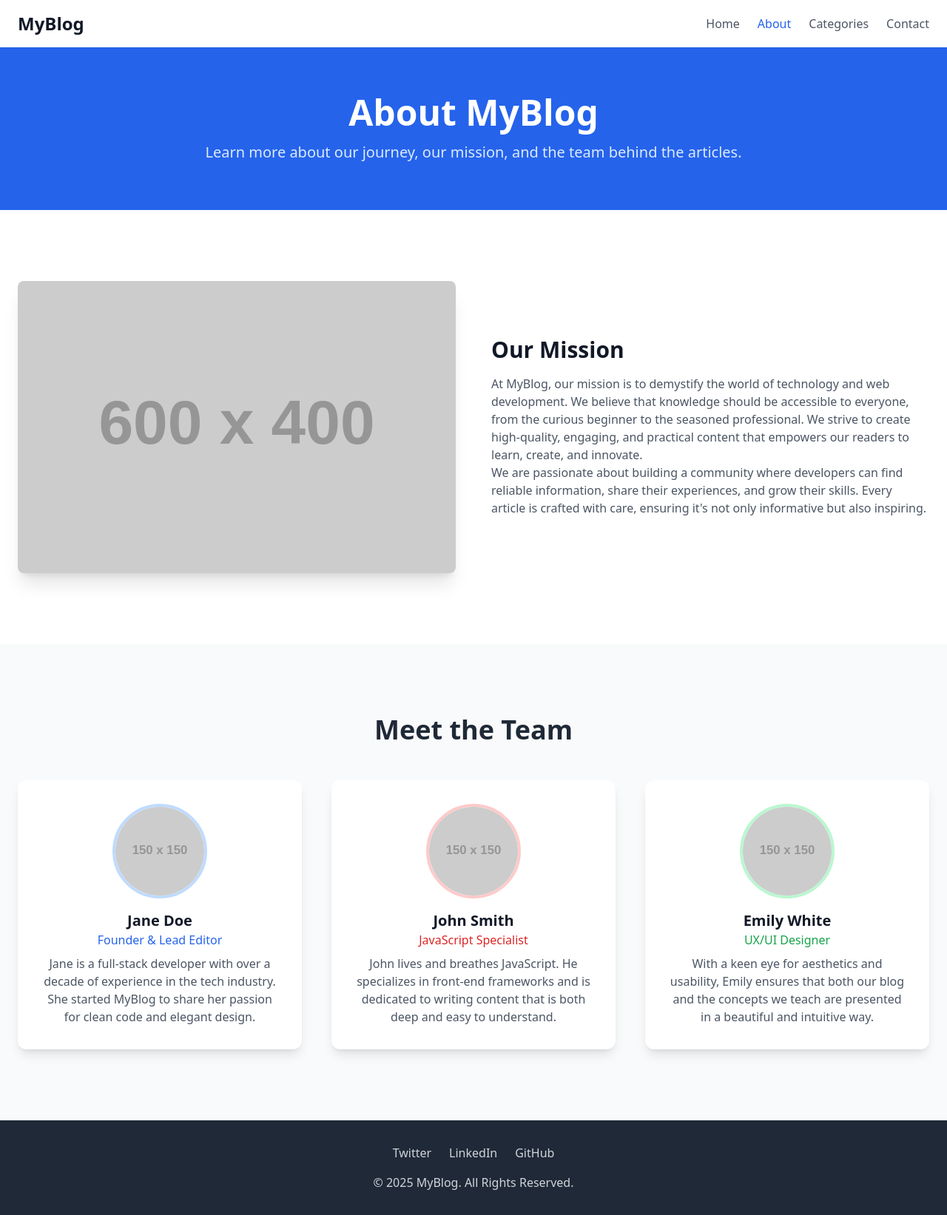
After one commit to Riteshhpawar23/Blogsite, a Django app: page /about/ in a window 1280 px wide. The commit adds this page. Shown: the whole page at 74% size. Run offline with Django 5.2, Linux system fonts and the light colour scheme; grey boxes labelled with a size stand in for pictures from a placeholder-image service; some libraries are stand-ins or nearby versions.

```diff
--- /dev/null
+++ b/Templates/about.html
@@ -0,0 +1,133 @@
+<!DOCTYPE html>
+<html lang="en">
+<head>
+    <meta charset="UTF-8">
+    <meta name="viewport" content="width=device-width, initial-scale=1.0">
+    <title>About Us | My Awesome Blog</title>
+    <!-- Tailwind CSS CDN -->
+    <script src="https://cdn.tailwindcss.com"></script>
+    <!-- Google Fonts - Inter -->
+    <link rel="preconnect" href="https://fonts.googleapis.com">
+    <link rel="preconnect" href="https://fonts.gstatic.com" crossorigin>
+    <link href="https://fonts.googleapis.com/css2?family=Inter:wght@400;500;600;700;800&display=swap" rel="stylesheet">
+    <!-- Custom Stylesheet -->
+    <link rel="stylesheet" href="style.css">
+</head>
+<body class="bg-gray-50 text-gray-800">
+
+    <!-- Header Section -->
+    <header class="bg-white shadow-sm sticky top-0 z-50">
+        <nav class="container mx-auto px-6 py-4 flex justify-between items-center">
+            <div>
+                <a href="index.html" class="text-2xl font-bold text-gray-900">MyBlog</a>
+            </div>
+            <div class="hidden md:flex items-center space-x-6">
+                <a href="index.html" class="text-gray-600 hover:text-blue-600 transition duration-300">Home</a>
+                <a href="about.html" class="text-blue-600 hover:text-blue-700 transition duration-300 font-medium">About</a>
+                <a href="#" class="text-gray-600 hover:text-blue-600 transition duration-300">Categories</a>
+                <a href="#" class="text-gray-600 hover:text-blue-600 transition duration-300">Contact</a>
+            </div>
+            <!-- Mobile Menu Button -->
+            <div class="md:hidden">
+                <button id="menu-btn" class="text-gray-600 hover:text-gray-900 focus:outline-none">
+                    <svg class="w-6 h-6" fill="none" stroke="currentColor" viewBox="0 0 24 24" xmlns="http://www.w3.org/2000/svg"><path stroke-linecap="round" stroke-linejoin="round" stroke-width="2" d="M4 6h16M4 12h16m-7 6h7"></path></svg>
+                </button>
+            </div>
+        </nav>
+        <!-- Mobile Menu -->
+        <div id="mobile-menu" class="md:hidden hidden px-6 pb-4 space-y-2">
+             <a href="index.html" class="block text-gray-600 hover:text-blue-600 transition duration-300">Home</a>
+             <a href="about.html" class="block text-blue-600 hover:text-blue-700 transition duration-300 font-medium">About</a>
+             <a href="#" class="block text-gray-600 hover:text-blue-600 transition duration-300">Categories</a>
+             <a href="#" class="block text-gray-600 hover:text-blue-600 transition duration-300">Contact</a>
+        </div>
+    </header>
+
+    <!-- Main Content for About Page -->
+    <main>
+        <!-- Page Header -->
+        <section class="bg-blue-600 text-white py-16">
+            <div class="container mx-auto px-6 text-center">
+                <h1 class="text-4xl md:text-5xl font-extrabold">About MyBlog</h1>
+                <p class="text-lg md:text-xl text-blue-100 mt-4">Learn more about our journey, our mission, and the team behind the articles.</p>
+            </div>
+        </section>
+
+        <!-- Our Mission Section -->
+        <section class="py-16 md:py-24 bg-white">
+            <div class="container mx-auto px-6 grid md:grid-cols-2 gap-12 items-center">
+                <div>
+                    <img src="https://placehold.co/600x400/e0f2fe/0c4a6e?text=Our+Mission" alt="Team working collaboratively" class="rounded-lg shadow-xl">
+                </div>
+                <div class="prose max-w-none lg:prose-lg">
+                    <h2 class="text-3xl font-bold text-gray-900 mb-4">Our Mission</h2>
+                    <p class="text-gray-600">
+                        At MyBlog, our mission is to demystify the world of technology and web development. We believe that knowledge should be accessible to everyone, from the curious beginner to the seasoned professional. We strive to create high-quality, engaging, and practical content that empowers our readers to learn, create, and innovate.
+                    </p>
+                    <p class="text-gray-600">
+                        We are passionate about building a community where developers can find reliable information, share their experiences, and grow their skills. Every article is crafted with care, ensuring it's not only informative but also inspiring.
+                    </p>
+                </div>
+            </div>
+        </section>
+
+        <!-- Meet the Team Section -->
+        <section class="py-16 md:py-24 bg-gray-50">
+            <div class="container mx-auto px-6">
+                <h2 class="text-3xl md:text-4xl font-bold text-center mb-12">Meet the Team</h2>
+                <div class="grid grid-cols-1 sm:grid-cols-2 lg:grid-cols-3 gap-10 text-center">
+
+                    <!-- Team Member 1 -->
+                    <div class="bg-white p-8 rounded-xl shadow-lg transform hover:-translate-y-2 transition-all duration-300">
+                        <img src="https://placehold.co/150x150/a5b4fc/1e1b4b?text=Jane" alt="Jane Doe" class="w-32 h-32 rounded-full mx-auto mb-4 border-4 border-blue-200">
+                        <h3 class="text-xl font-bold text-gray-900">Jane Doe</h3>
+                        <p class="text-blue-600 font-medium mb-2">Founder & Lead Editor</p>
+                        <p class="text-gray-600">Jane is a full-stack developer with over a decade of experience in the tech industry. She started MyBlog to share her passion for clean code and elegant design.</p>
+                    </div>
+
+                    <!-- Team Member 2 -->
+                    <div class="bg-white p-8 rounded-xl shadow-lg transform hover:-translate-y-2 transition-all duration-300">
+                        <img src="https://placehold.co/150x150/fca5a5/450a0a?text=John" alt="John Smith" class="w-32 h-32 rounded-full mx-auto mb-4 border-4 border-red-200">
+                        <h3 class="text-xl font-bold text-gray-900">John Smith</h3>
+                        <p class="text-red-600 font-medium mb-2">JavaScript Specialist</p>
+                        <p class="text-gray-600">John lives and breathes JavaScript. He specializes in front-end frameworks and is dedicated to writing content that is both deep and easy to understand.</p>
+                    </div>
+
+                    <!-- Team Member 3 -->
+                    <div class="bg-white p-8 rounded-xl shadow-lg transform hover:-translate-y-2 transition-all duration-300">
+                        <img src="https://placehold.co/150x150/86efac/052e16?text=Emily" alt="Emily White" class="w-32 h-32 rounded-full mx-auto mb-4 border-4 border-green-200">
+                        <h3 class="text-xl font-bold text-gray-900">Emily White</h3>
+                        <p class="text-green-600 font-medium mb-2">UX/UI Designer</p>
+                        <p class="text-gray-600">With a keen eye for aesthetics and usability, Emily ensures that both our blog and the concepts we teach are presented in a beautiful and intuitive way.</p>
+                    </div>
+
+                </div>
+            </div>
+        </section>
+
+    </main>
+
+    <!-- Footer Section -->
+    <footer class="bg-gray-800 text-gray-300">
+        <div class="container mx-auto px-6 py-8 text-center">
+            <div class="flex justify-center space-x-6 mb-4">
+                <a href="#" class="hover:text-white transition duration-300">Twitter</a>
+                <a href="#" class="hover:text-white transition duration-300">LinkedIn</a>
+                <a href="#" class="hover:text-white transition duration-300">GitHub</a>
+            </div>
+            <p>&copy; 2025 MyBlog. All Rights Reserved.</p>
+        </div>
+    </footer>
+
+    <script>
+        // JavaScript for mobile menu toggle
+        const menuBtn = document.getElementById('menu-btn');
+        const mobileMenu = document.getElementById('mobile-menu');
+
+        menuBtn.addEventListener('click', () => {
+            mobileMenu.classList.toggle('hidden');
+        });
+    </script>
+
+</body>
+</html>
--- a/blogsite/urls.py
+++ b/blogsite/urls.py
@@ -21,4 +21,6 @@ from . import views
 urlpatterns = [
     path('admin/', admin.site.urls),
     path('', views.home, name='home'),
+    path('about/', views.about, name='about'),
+    path('categories/', views.categories, name='categories'),
 ]
--- a/blogsite/views.py
+++ b/blogsite/views.py
@@ -3,4 +3,12 @@ from django.shortcuts import render
 
 def home(request):
     """Render the home page"""
+
     return render(request, 'home.html')
+
+def about(request):
+    """Render the about page"""
+    return render(request, 'about.html')
+def categories(request):
+    """Render the Categories page"""
+    return render(request, 'categories.html')
--- /dev/null
+++ b/static/styles.css
@@ -0,0 +1,4 @@
+/* Custom font for the entire page */
+body {
+    font-family: 'Inter', sans-serif;
+}
```
Also changed, not shown: Templates/Categories.html (added, +124 -0 lines), Templates/home.html (+7 -9 lines), static/Categories.css (added).
